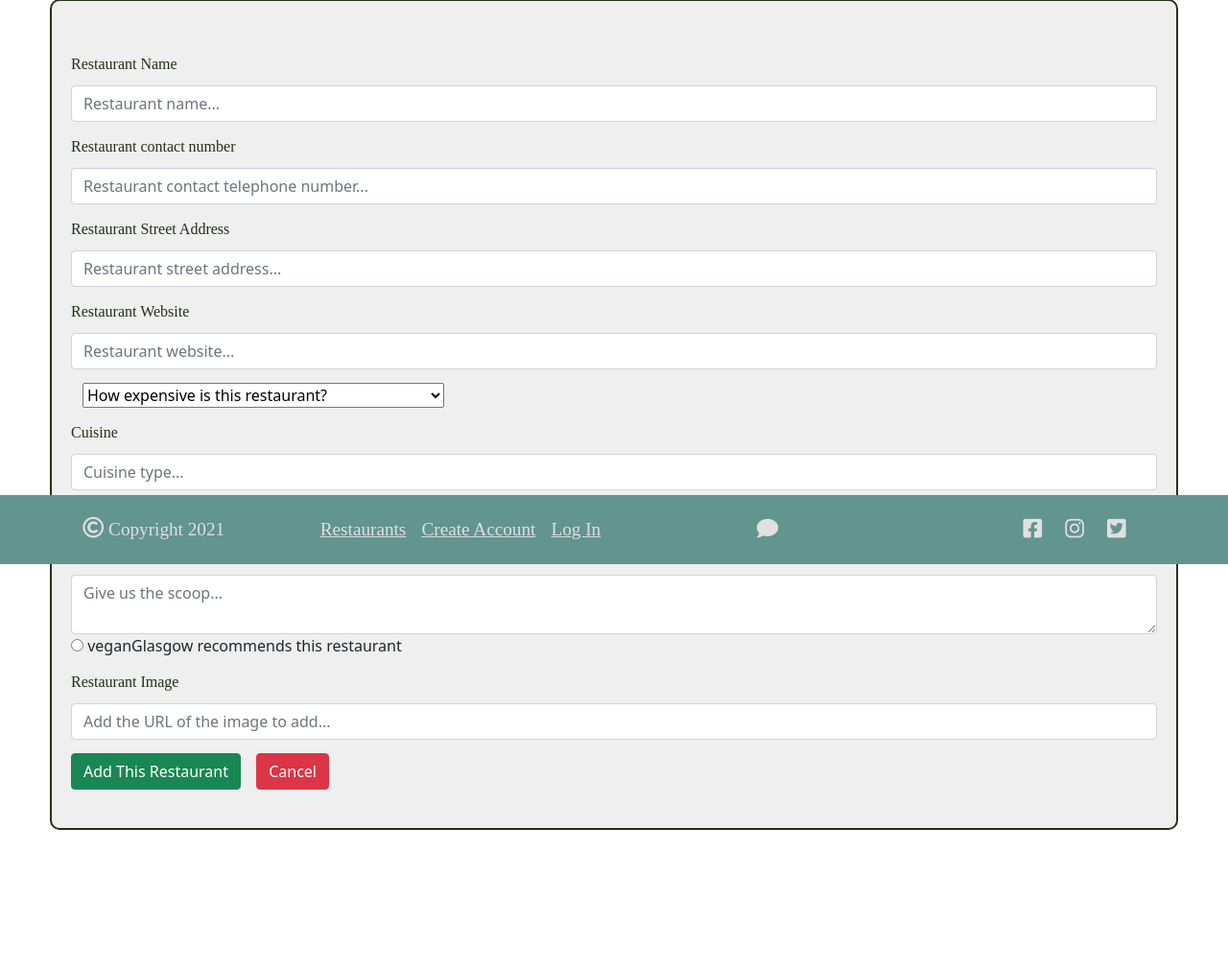
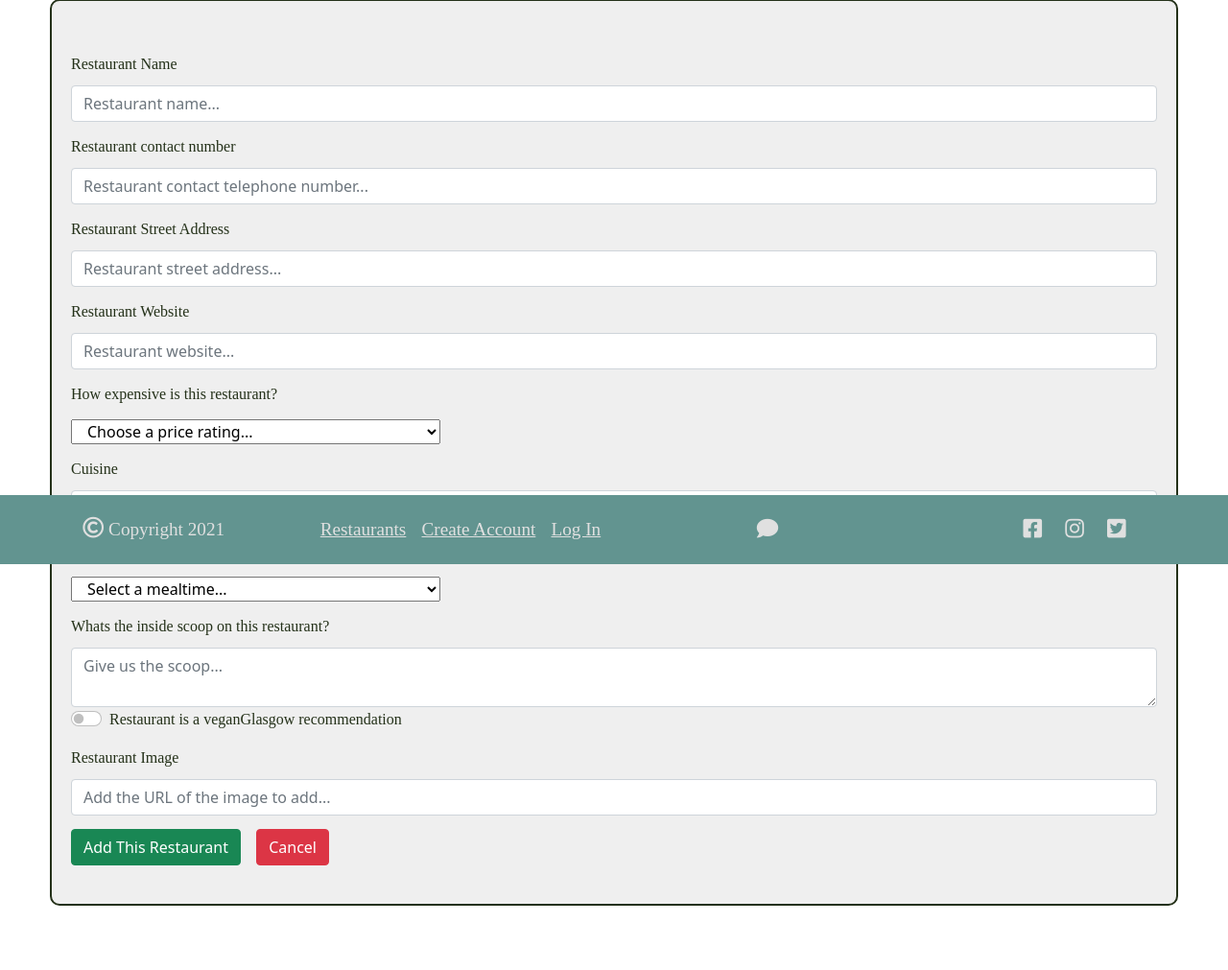
Before and after one commit to Cairi-S/vegan-Glasgow, a Flask app: page /add_restaurant in a window 1280 px wide. Shown: the part 212-1223 px from the top of the page at 96% size. Before the commit the page ends 1077 px from the top, so only its background shows below. Run offline with Flask 2, Linux system fonts and the light colour scheme; some libraries are stand-ins or nearby versions; some web fonts are replaced.

Commit message:
add_rest:Change radio to check switch, add label for select

```diff
--- a/templates/add_restaurant.html
+++ b/templates/add_restaurant.html
@@ -29,40 +29,52 @@
             <input type="text" class="form-control form-spacing" id="website" name="website" placeholder="Restaurant website..." required>
         </div>
         <!-- Restaurant price range -->
+        <div class="row">
+            <label class="form-instructions review-form-items" for="price_range">
+                How expensive is this restaurant?
+            </label>
             <select class="custom-select form-spacing col-sm-4 review-form-items" id="price_range" name="price_range" required>
-            <option class="form-instructions" disabled selected>How expensive is this restaurant?</option>
+                <option class="form-instructions" disabled selected>Choose a price rating...</option>
                 <option value="£">£ Cheap</option>
                 <option value="££">££ Medium</option>
                 <option value="£££">£££ Expensive</option>
             </select>
+        </div>
         <!-- Restaurant cuisine -->
         <div class="form-group ">
             <label class="form-instructions review-form-items" for="cuisine">Cuisine</label>
             <input type="text" class="form-control form-spacing" id="cuisine" name="cuisine" placeholder="Cuisine type..." required>
         </div>
         <!-- Restaurant opening hours -->
+        <div class="row">
+            <label class="form-instructions review-form-items" for="open_times">
+                What times is this restaurant open?
+            </label>
             <select class="custom-select form-spacing col-sm-4 review-form-items" id="open_times" name="open_times" required>
-            <option class="form-instructions" disabled selected>When is this restaurant open?</option>
+                <option class="form-instructions" disabled selected>Select a mealtime...</option>
                 <option value="Breakfast">Breakfast</option>
                 <option value="Brunch">Brunch</option>
                 <option value="Breakfast">Breakfast and Lunch</option>
                 <option value="Lunch">Lunch</option>
                 <option value="Lunch and Dinner">Lunch and Dinner</option>
                 <option value="Dinner">Dinner</option>
+                <option value="All day">Daytime hours only</option>
                 <option value="All day">All day</option>
-            <option value="All day">Daytime hours</option>
                 <option value="Late night">Late night</option>
             </select>
+        </div>
         <!-- Restaurant summary -->
         <div class="form-group">
             <label class="form-instructions review-form-items form-spacing" for="summary">Whats the inside scoop on this restaurant?</label>
             <textarea type="text" class="form-control form-spacing" id="summary" name="summary" placeholder="Give us the scoop..." required></textarea>
         </div>
         <!-- Admin restaurant recommendation radio button -->
-        <div class="form-group ">
-            <input type="radio" name="our_recommendation" id="our_recommendation" autocomplete="off">
-            <label for="our_recommendation">veganGlasgow recommends this restaurant</label>
+
+        <div class="form-check form-switch form-spacing">
+            <input class="form-check-input" type="checkbox" id="flexSwitchCheckDefault">
+            <label class="form-check-label form-instructions" for="flexSwitchCheckDefault"> Restaurant is a veganGlasgow recommendation</label>
         </div>
+
         <!-- Restaurant image url -->
         <div class="form-group ">
             <label class="form-instructions review-form-items" for="restaurant_img_url">Restaurant Image</label>
```
Lines whose indentation alone changed are shown as unchanged.
